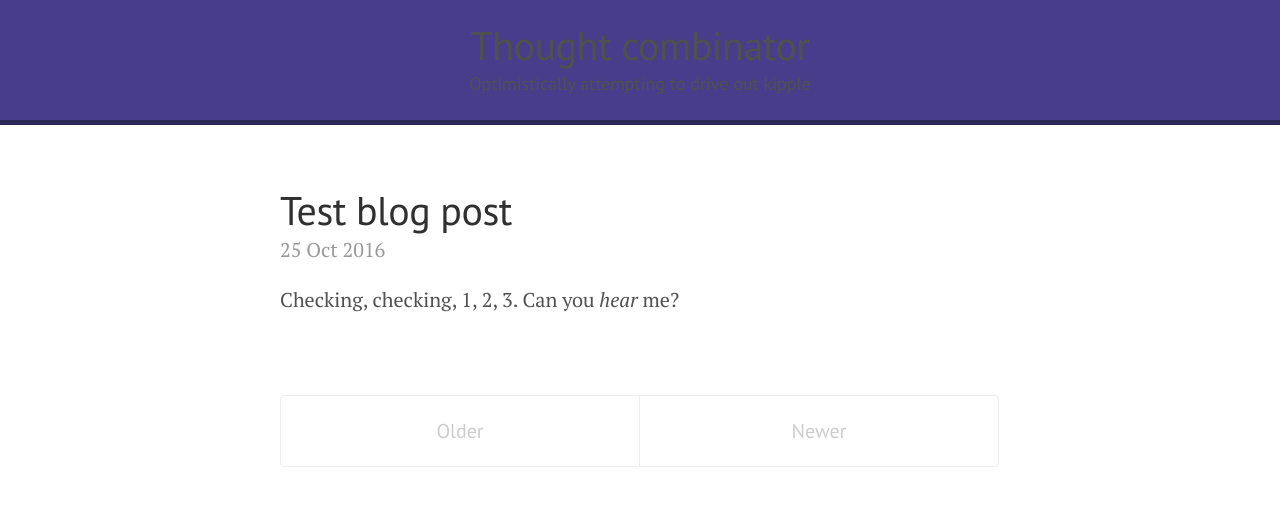
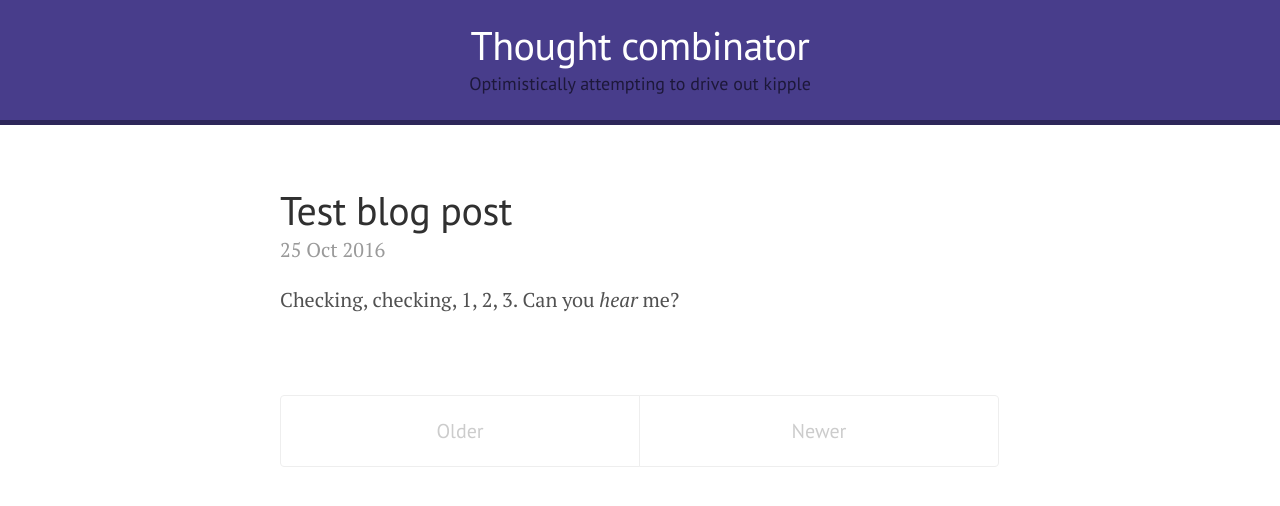
Before and after one commit to elliottroland/elliottroland.github.io, a Jekyll site: the page built from index.html, in a window 1280 px wide. Shown: the top 506 px of the page. Built offline with Jekyll 4.4.1, drawn with Linux system fonts in a browser that asks for light colours; the list of posts is cut into pages by our own code.

Commit message:
Fix header CSS

```diff
--- a/public/css/lanyon.css
+++ b/public/css/lanyon.css
@@ -103,22 +103,23 @@
 .masthead-title {
   margin-top: 0;
   margin-bottom: 0;
-  color: #505050;
-}
-.masthead-title a {
-  color: #505050;
-}
-.masthead-title a:hover {
-  text-decoration: none;
-}
-.masthead-title p {
-  margin-bottom: -1rem;
+  color: #fff;
 }
 .masthead-title small {
   font-size: 45%;
   font-weight: 400;
   color: #1d183a;
   letter-spacing: 0;
+}
+.masthead-title a {
+  color: inherit;
+}
+.masthead-title a:hover {
+  text-decoration: none;
+  color: inherit;
+}
+.masthead-title p {
+  margin-bottom: -1rem;
 }
 
 @media (max-width: 48rem) {
```
